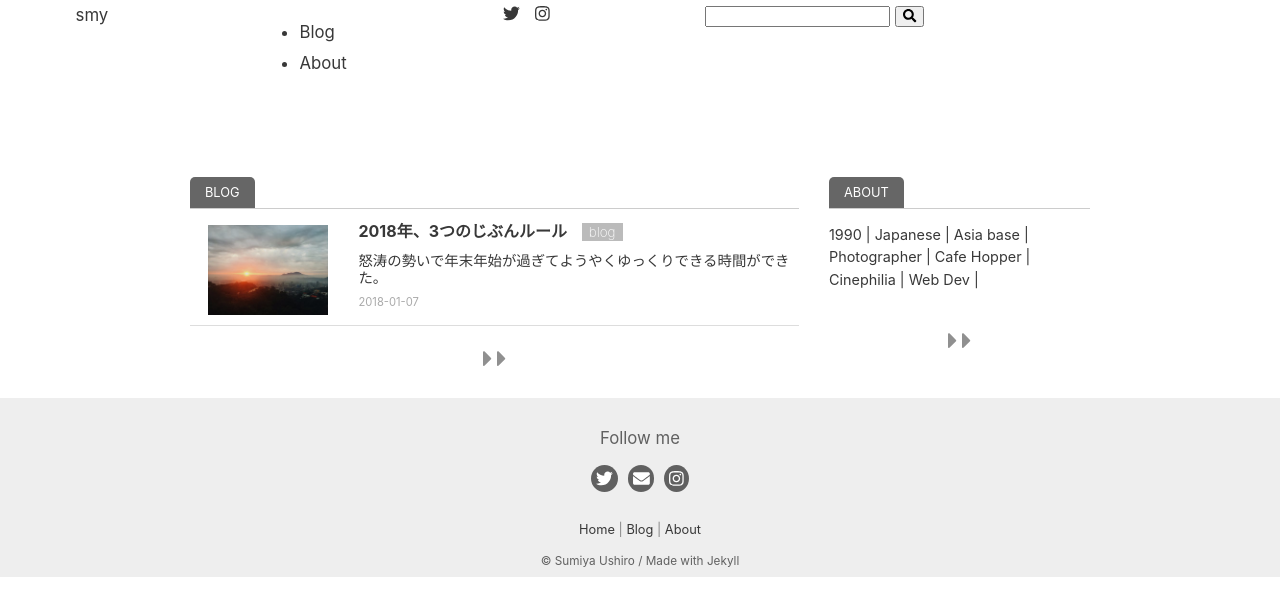
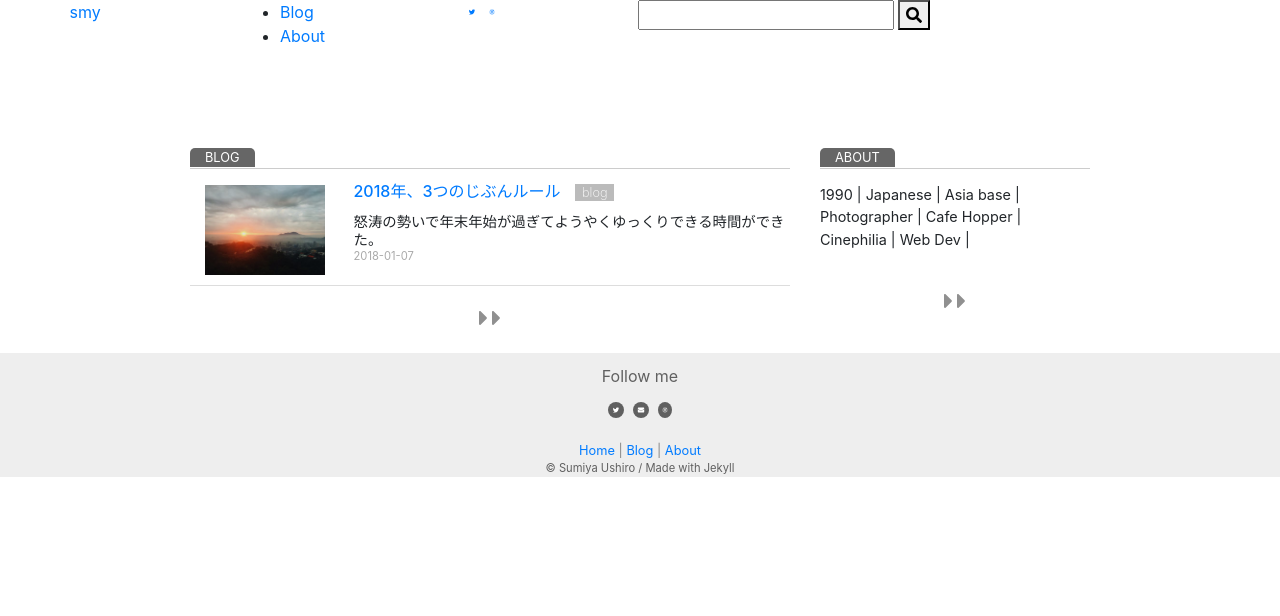
Before and after one commit to sumi0820/smy-jp-v1, a Jekyll site: the page built from index.md, in a window 1280 px wide. Shown: the top 616 px of the page. Built offline with Jekyll 4.4.1, drawn with Linux system fonts in a browser that asks for light colours; nearby versions of some CDN libraries.

Commit message:
initial commit

```diff
--- a/_includes/top-nav.html
+++ b/_includes/top-nav.html
@@ -1,3 +1,4 @@
+<link rel="stylesheet" href="https://stackpath.bootstrapcdn.com/bootstrap/4.3.1/css/bootstrap.min.css" integrity="sha384-ggOyR0iXCbMQv3Xipma34MD+dH/1fQ784/j6cY/iJTQUOhcWr7x9JvoRxT2MZw1T" crossorigin="anonymous">
 <nav>
   <div class="nav-container sticky">
     <div class="nav-left">
```
